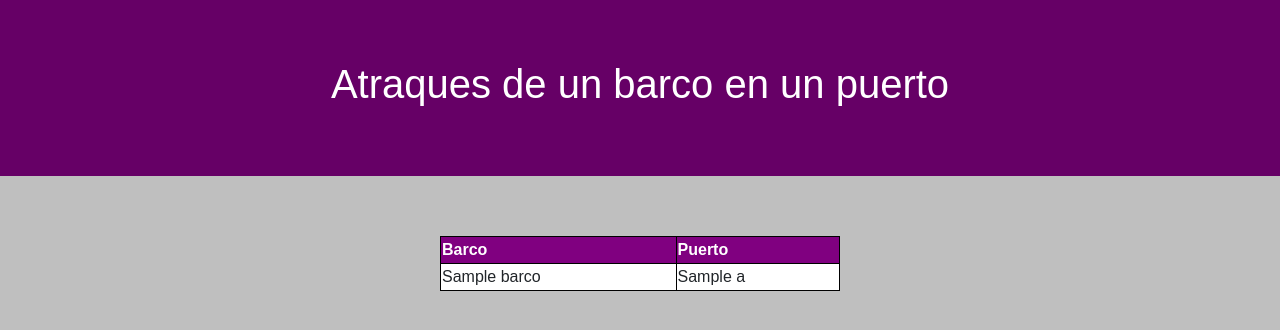
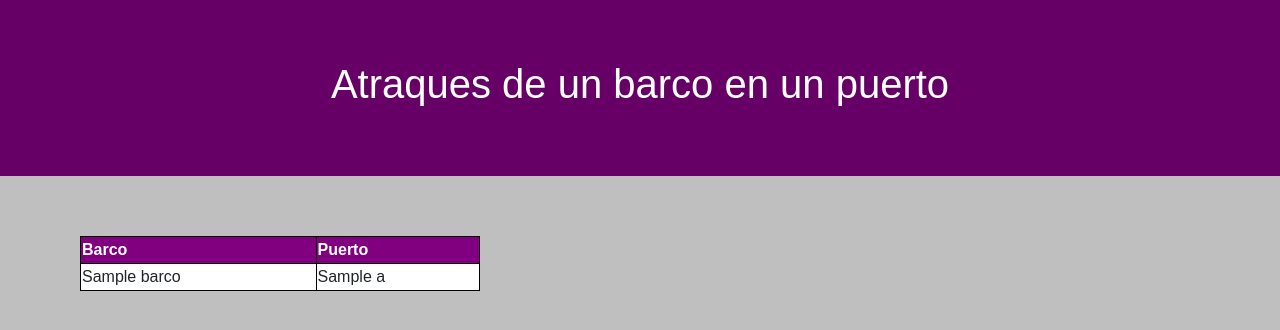
Before and after one commit to JadrinaDA/BDD_Grupo53, a PHP site: page /consultas/consulta_atraque.php in a window 1280 px wide. Shown: the top 330 px of the page. Run offline with PHP 8.4, Linux system fonts and the light colour scheme; tables that the repository leaves empty or names only in its code hold one stand-in row (values such as "Sample post"); data that the repository does not hold is empty; some libraries are stand-ins or nearby versions.

Commit message:
changed margins of tables

```diff
--- a/Sites/main.css
+++ b/Sites/main.css
@@ -32,7 +32,7 @@ table {
     margin-top: 60px;
     margin-bottom: 60px;
     min-width: 400px;
-    margin-left:auto;
+    margin-left:80px;
     margin-right:auto;
     background-color: white;
   }
```
